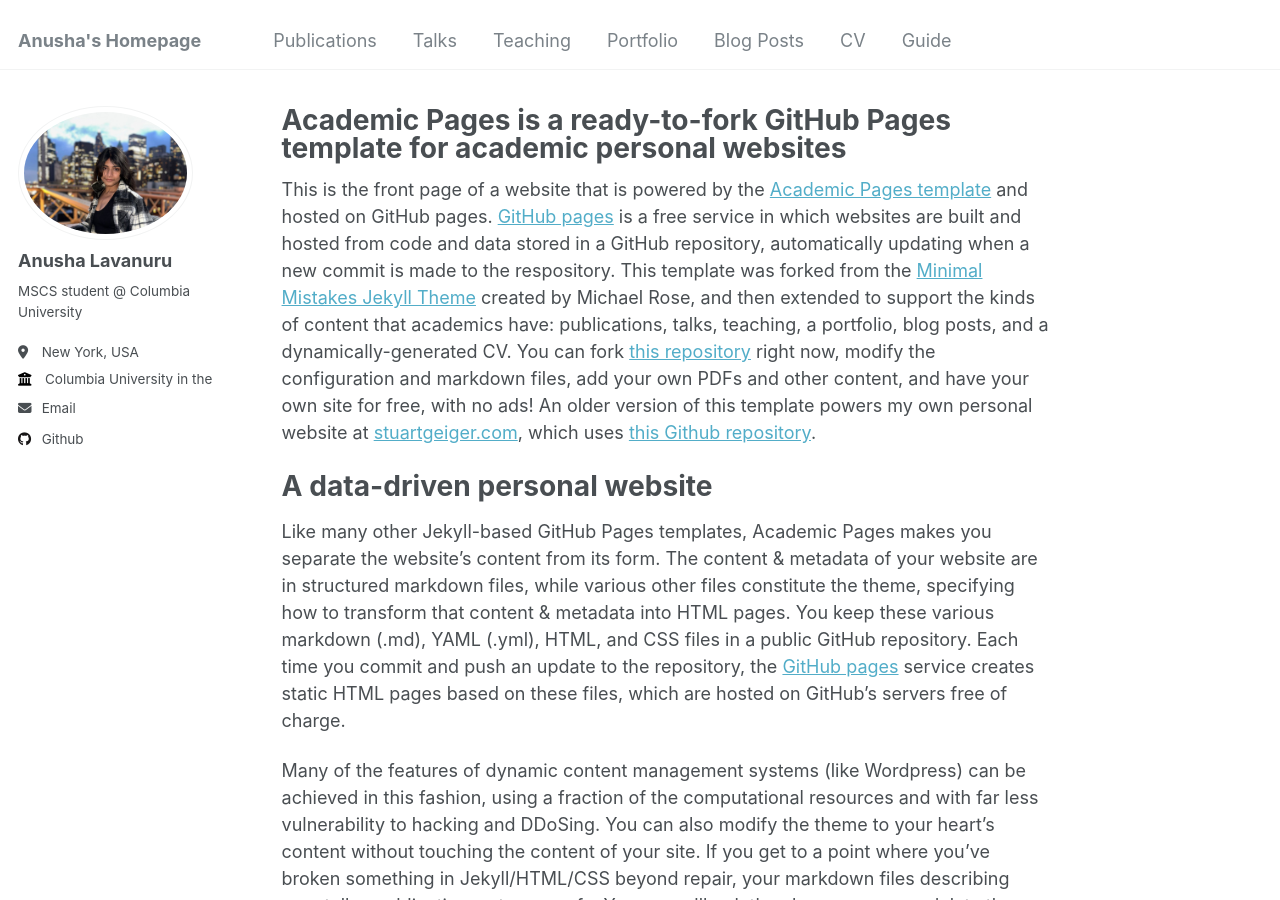
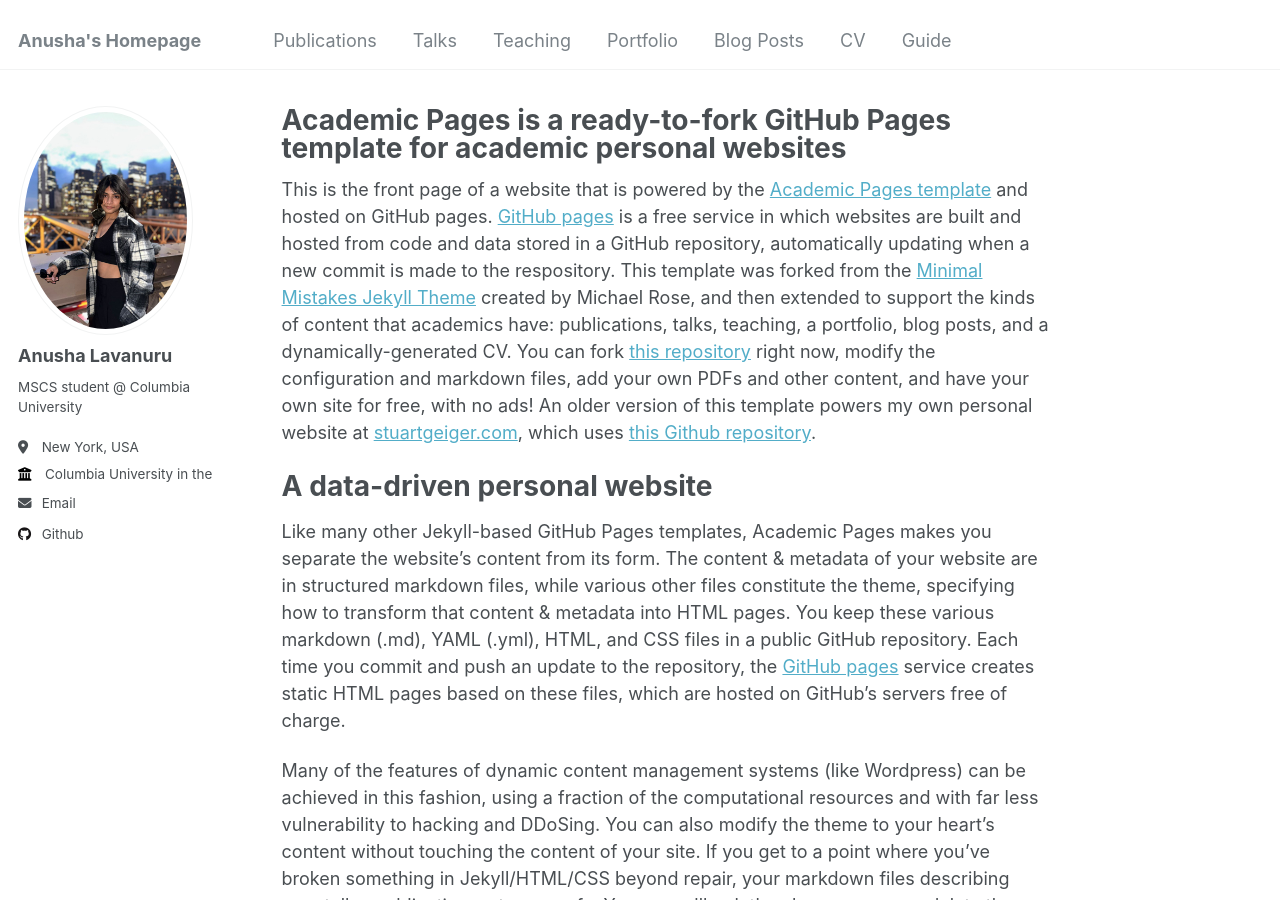
Before and after one commit to AnushaLavanuru5/AnushaL.github.io, a Jekyll site: the page built from _pages/about.md, in a window 1280 px wide and 900 px high. Built offline with Jekyll 4.4.1, drawn with Linux system fonts in a browser that asks for light colours.

Commit message:
Update _config.yml

```diff
--- a/_config.yml
+++ b/_config.yml
@@ -21,7 +21,7 @@ repository               : "academicpages/academicpages.github.io"
 #               Additional customization can be done by editing /_includes/author-profile.html
 author:
   # Biographic information
-  avatar           : "Anusha_nyc.jpg"
+  avatar           : "NYCphoto.jpg"
   name             : "Anusha Lavanuru"
   pronouns         : # example: "she/her"
   bio              : "MSCS student @ Columbia University"
```
